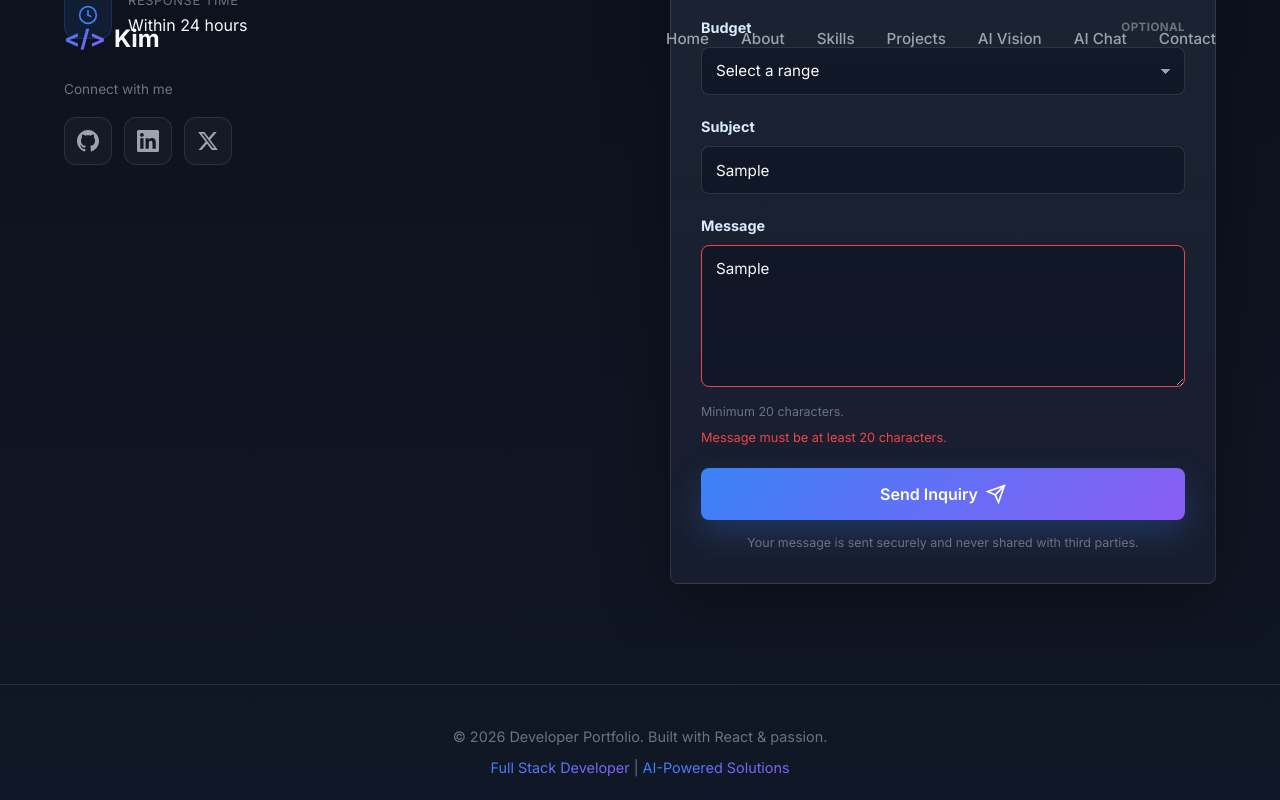
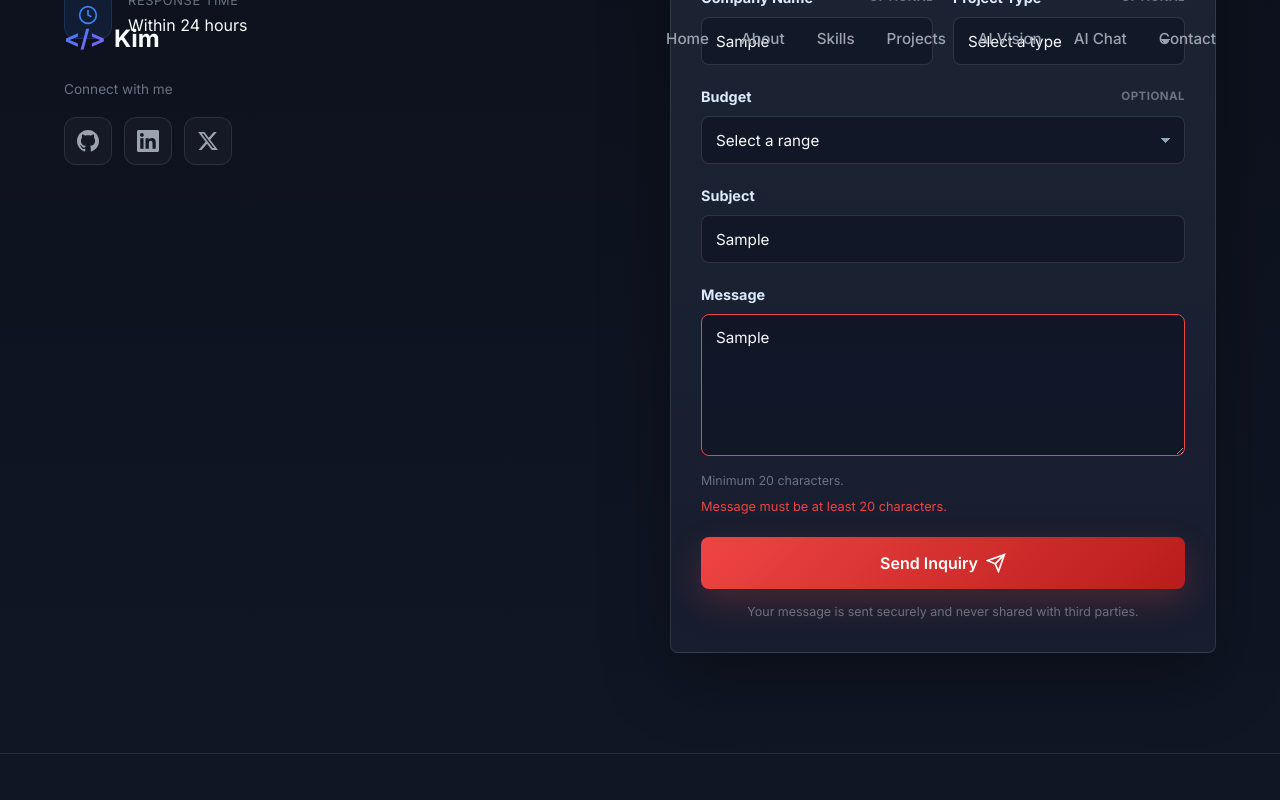
Before and after one commit to Kimbarona/my-portfolio, a React (Vite) app: page / in a window 1280 px wide. Both pictures are taken after typing "Sample", "name@example.com", "Sample", "Sample", "Sample" into the empty fields and a click on the button "Send Inquiry". Shown: the part 9881-10681 px from the top of the page. Built offline with nearby package versions, Linux system fonts and the light colour scheme; no server answers.

Commit message:
Fix error meesage of submit form

```diff
--- a/api/contact.js
+++ b/api/contact.js
@@ -191,6 +191,7 @@
     });
 
     if (sendConfirmation) {
+      try {
         await sendResendEmail(apiKey, {
           from: fromEmail,
           to: [data.email],
@@ -199,9 +200,13 @@
           html: buildConfirmationEmail(data),
           text: `Thanks for reaching out, ${data.name}.\n\nYour message was received successfully. I'll get back to you as soon as possible.\n\n${data.message}`,
         });
+      } catch (confirmationError) {
+        console.warn('Contact confirmation email error:', confirmationError);
+      }
     }
 
     return res.status(200).json({
+      success: true,
       message: "Thanks for reaching out. I'll get back to you as soon as possible.",
     });
   } catch (error) {
--- a/src/sections/Contact.jsx
+++ b/src/sections/Contact.jsx
@@ -44,11 +44,29 @@
 
 const emailPattern = /^[^\s@]+@[^\s@]+\.[^\s@]+$/;
 const MIN_MESSAGE_LENGTH = 20;
+const SUCCESS_MESSAGE = "Thanks for reaching out. I'll get back to you as soon as possible.";
+const ERROR_MESSAGE = 'I could not send the message right now. Please try again later.';
+const SUCCESS_NOTICE_DURATION = 5000;
+
+async function readResponseBody(response) {
+  const text = await response.text();
+
+  if (!text) return {};
+
+  try {
+    return JSON.parse(text);
+  } catch {
+    return { message: text };
+  }
+}
 
 export default function Contact() {
   const sectionRef = useRef(null);
+  const formRef = useRef(null);
+  const successTimerRef = useRef(null);
   const [formData, setFormData] = useState(initialFormData);
   const [status, setStatus] = useState('idle');
+  const [isSubmitting, setIsSubmitting] = useState(false);
   const [errors, setErrors] = useState({});
   const [notice, setNotice] = useState(null);
 
@@ -70,6 +88,21 @@
 
     return () => observer.disconnect();
   }, []);
+
+  useEffect(() => {
+    return () => {
+      if (successTimerRef.current) {
+        window.clearTimeout(successTimerRef.current);
+      }
+    };
+  }, []);
+
+  const clearSuccessTimer = () => {
+    if (successTimerRef.current) {
+      window.clearTimeout(successTimerRef.current);
+      successTimerRef.current = null;
+    }
+  };
 
   const validateForm = () => {
     const newErrors = {};
@@ -99,10 +132,21 @@
 
   const handleSubmit = async (e) => {
     e.preventDefault();
-    if (!validateForm()) return;
+    clearSuccessTimer();
+
+    if (!validateForm()) {
+      setStatus('error');
+      setNotice({
+        type: 'error',
+        message: 'Please review the highlighted fields before sending.',
+      });
+      return;
+    }
 
     setNotice(null);
+    setErrors({});
     setStatus('sending');
+    setIsSubmitting(true);
 
     const payload = Object.fromEntries(
       Object.entries(formData).map(([key, value]) => [key, typeof value === 'string' ? value.trim() : value])
@@ -114,39 +158,58 @@
         headers: { 'Content-Type': 'application/json' },
         body: JSON.stringify(payload),
       });
-      const result = await response.json().catch(() => ({}));
+      const result = await readResponseBody(response);
 
       if (!response.ok) {
         if (result.errors) setErrors(result.errors);
-        throw new Error(result.error || 'Unable to send your message right now.');
+        throw new Error(result.error || ERROR_MESSAGE);
+      }
+
+      if (result.success === false) {
+        if (result.errors) setErrors(result.errors);
+        throw new Error(result.error || ERROR_MESSAGE);
       }
 
       setStatus('success');
-      setFormData(initialFormData);
+      setErrors({});
+      setFormData({ ...initialFormData });
       setNotice({
         type: 'success',
-        message: result.message || "Thanks for reaching out. I'll get back to you as soon as possible.",
+        message: result.message || SUCCESS_MESSAGE,
       });
+      formRef.current?.scrollIntoView({ behavior: 'smooth', block: 'nearest' });
+      successTimerRef.current = window.setTimeout(() => {
+        setNotice(null);
+        setStatus('idle');
+        successTimerRef.current = null;
+      }, SUCCESS_NOTICE_DURATION);
     } catch (error) {
       setStatus('error');
       setNotice({
         type: 'error',
-        message: error.message || 'Something went wrong. Please try again.',
+        message: error.message || ERROR_MESSAGE,
       });
+    } finally {
+      setIsSubmitting(false);
     }
   };
 
   const handleChange = (e) => {
+    clearSuccessTimer();
     const { name, value } = e.target;
     setFormData((current) => ({ ...current, [name]: value }));
     if (errors[name]) {
-      setErrors((current) => ({ ...current, [name]: '' }));
+      setErrors((current) => {
+        const next = { ...current };
+        delete next[name];
+        return next;
+      });
     }
     if (notice) setNotice(null);
     if (status === 'success' || status === 'error') setStatus('idle');
   };
 
-  const isSending = status === 'sending';
+  const isSending = isSubmitting;
 
   return (
     <section id="contact" ref={sectionRef} className="contact">
@@ -221,7 +284,7 @@
           </div>
 
           <div className="contact-form-container fade-in" style={{ animationDelay: '0.2s' }}>
-            <form className="contact-form" onSubmit={handleSubmit} noValidate>
+            <form ref={formRef} className="contact-form" onSubmit={handleSubmit} noValidate>
               <div className="form-header">
                 <span className="form-eyebrow">Project Inquiry</span>
                 <h3>Tell me what you are building</h3>
@@ -229,7 +292,11 @@
               </div>
 
               {notice && (
-                <div className={`form-notice ${notice.type}`} role="status" aria-live="polite">
+                <div
+                  className={`form-notice ${notice.type}`}
+                  role={notice.type === 'error' ? 'alert' : 'status'}
+                  aria-live={notice.type === 'error' ? 'assertive' : 'polite'}
+                >
                   {notice.type === 'success' ? (
                     <svg width="18" height="18" viewBox="0 0 24 24" fill="none" stroke="currentColor" strokeWidth="2" aria-hidden="true">
                       <polyline points="20 6 9 17 4 12"></polyline>
@@ -381,6 +448,7 @@
                 type="submit"
                 className={`btn btn-primary submit-btn ${status}`}
                 disabled={isSending}
+                aria-busy={isSending}
               >
                 {isSending ? (
                   <>
```
Lines whose indentation alone changed are shown as unchanged.
